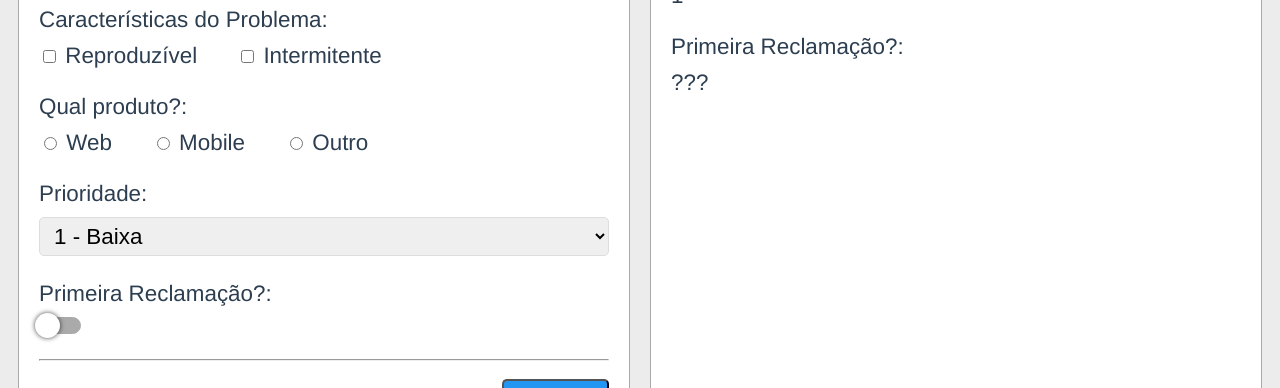
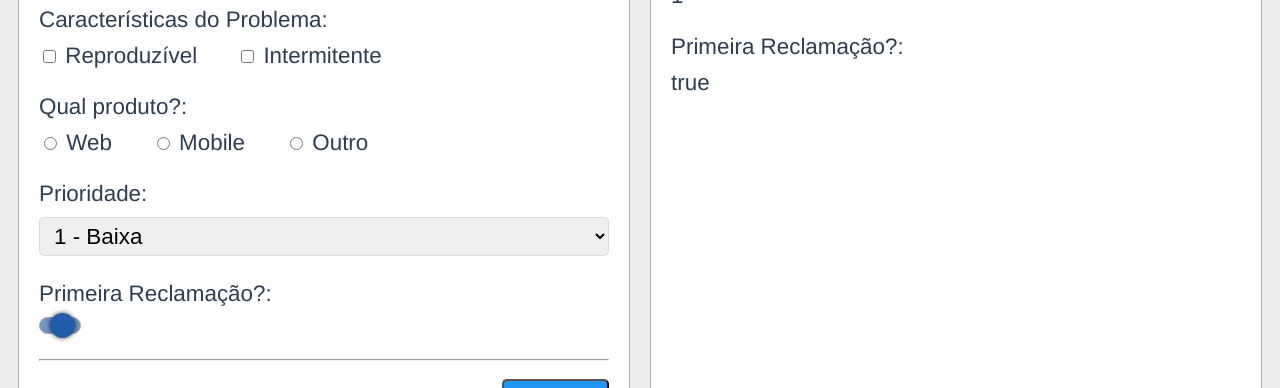
Before and after one commit to Nardogomes/vuejs-learning, a Vue app in the folder formularios/formulario-exercicios/: page / in a window 1280 px wide. Shown: the part 660-1048 px from the top of the page. Built offline with nearby package versions, Linux system fonts and the light colour scheme.

Commit message:
O que o v-model faz e como criar um input personalizado.

```diff
--- a/formularios/formulario-exercicios/src/App.vue
+++ b/formularios/formulario-exercicios/src/App.vue
@@ -37,7 +37,7 @@
 					</select>
 				</Rotulo>
 				<Rotulo nome="Primeira Reclamação?">
-					<Escolha />
+					<Escolha v-model="escolha" />
 				</Rotulo>
 				<hr>
 				<button>Enviar</button>
@@ -70,7 +70,7 @@
 					<span>{{ prioridade }}</span>
 				</Rotulo>
 				<Rotulo nome="Primeira Reclamação?">
-					<span>???</span>
+					<span>{{ escolha }}</span>
 				</Rotulo>
 			</div>
 		</div>
@@ -99,7 +99,8 @@ export default {
 				email: '',
 				senha: '',
 				idade: 20
-			}
+			},
+			escolha: true
 		}
 	}
 }
--- a/formularios/formulario-exercicios/src/components/Escolha.vue
+++ b/formularios/formulario-exercicios/src/components/Escolha.vue
@@ -1,7 +1,7 @@
 <template>
     <div class="escolha"
-        @click="ligado = !ligado"
-        :class="{ligado, desligado: !ligado}">
+        @click="$emit('input', !value)"
+        :class="{ligado: value, desligado: !value}">
         <div v-if="ligado" class="botao"></div>
         <div v-else class="botao"></div>
     </div>
@@ -9,9 +9,10 @@
 
 <script>
 export default {
-    data() {
-        return {
-            ligado: false
+    props: {
+        value: {
+            type: Boolean,
+            require: true
         }
     }
 }
```
